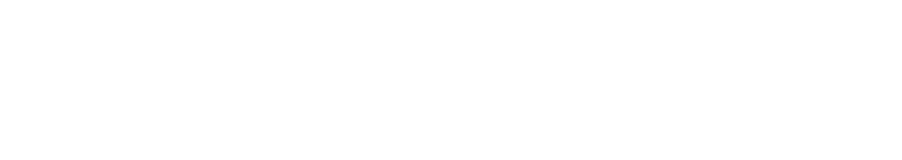
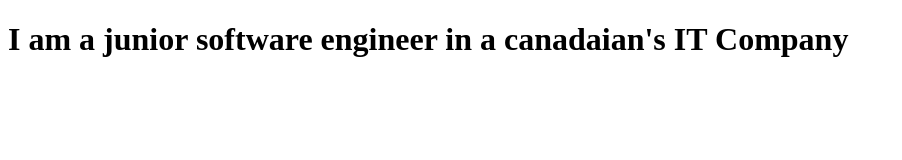
Before and after one commit to aamirWasi/appMy, a plain HTML site: page index.html in a window 1280 px wide. Shown: the whole page, without its empty margins (0-902 px from the left). Drawn offline with Linux system fonts and the light colour scheme.

Commit message:
new changed in my index.html file

```diff
--- a/index.html
+++ b/index.html
@@ -7,6 +7,6 @@
   <title>Main Page</title>
 </head>
 <body>
-
+  <h1>I am a junior software engineer in a canadaian's IT Company</h1>
 </body>
 </html>
```
